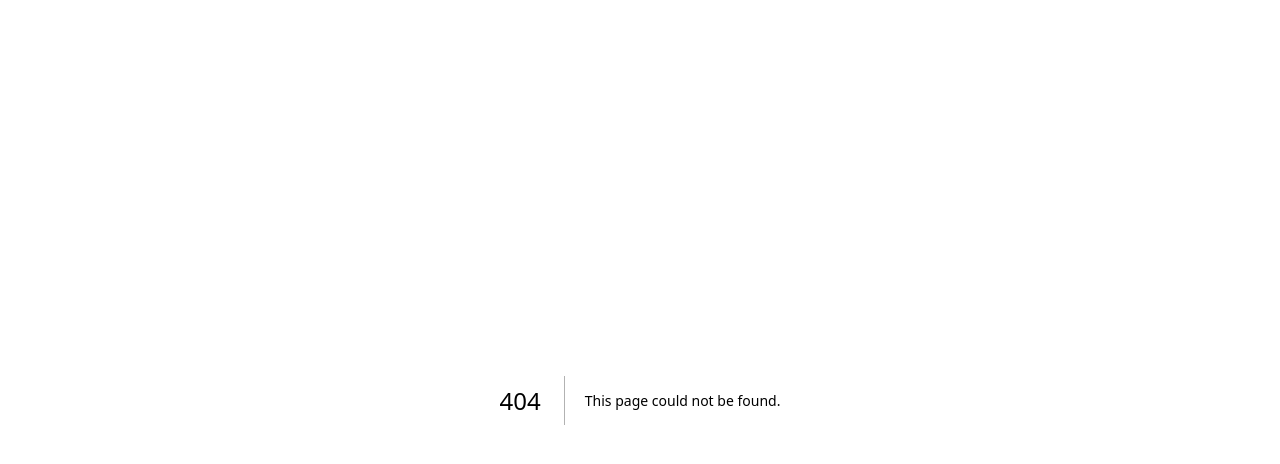
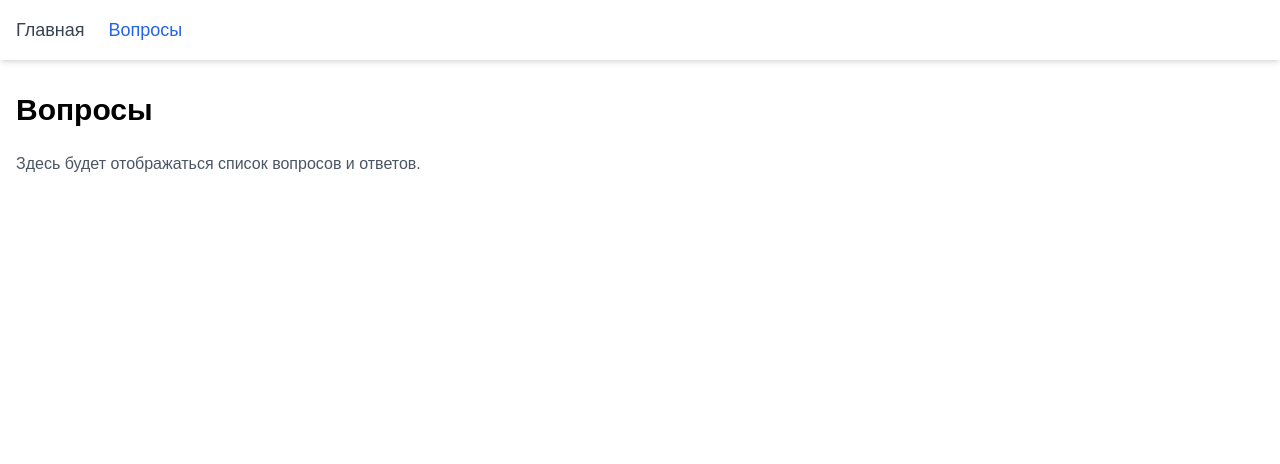
Before and after one commit to yamkin29/preparing-app, a Next.js app: page /questions in a window 1280 px wide. Before the commit this address had no page. Shown: the top 464 px of the page. Built offline with nearby package versions, Linux system fonts and the light colour scheme.

Commit message:
Added Header and Questions.

```diff
--- a/src/app/layout.tsx
+++ b/src/app/layout.tsx
@@ -2,6 +2,7 @@ import type { Metadata } from "next";
 import { Geist, Geist_Mono } from "next/font/google";
 import "./globals.css";
 import React from "react";
+import Header from "@/components/Header";
 
 const geistSans = Geist({
   variable: "--font-geist-sans",
@@ -28,7 +29,10 @@ export default function RootLayout({
       <body suppressHydrationWarning
         className={`${geistSans.variable} ${geistMono.variable} antialiased`}
       >
-        {children}
+        <Header />
+        <main className="container mx-auto px-4 py-8">
+          {children}
+        </main>
       </body>
     </html>
   );
--- /dev/null
+++ b/src/app/questions/page.tsx
@@ -0,0 +1,10 @@
+export default function QuestionsPage() {
+  return (
+    <div className="space-y-6">
+      <h1 className="text-3xl font-bold">Вопросы</h1>
+      <p className="text-gray-600">
+        Здесь будет отображаться список вопросов и ответов.
+      </p>
+    </div>
+  );
+}
--- /dev/null
+++ b/src/components/Header.tsx
@@ -0,0 +1,37 @@
+'use client';
+
+import Link from 'next/link';
+import { usePathname } from 'next/navigation';
+
+export default function Header() {
+  const pathname = usePathname();
+
+  return (
+    <header className="bg-white shadow-md">
+      <nav className="container mx-auto px-4 py-4">
+        <ul className="flex space-x-6">
+          <li>
+            <Link
+              href="/"
+              className={`text-lg font-medium hover:text-blue-600 transition-colors ${
+                pathname === '/' ? 'text-blue-600' : 'text-gray-700'
+              }`}
+            >
+              Главная
+            </Link>
+          </li>
+          <li>
+            <Link
+              href="/questions"
+              className={`text-lg font-medium hover:text-blue-600 transition-colors ${
+                pathname === '/questions' ? 'text-blue-600' : 'text-gray-700'
+              }`}
+            >
+              Вопросы
+            </Link>
+          </li>
+        </ul>
+      </nav>
+    </header>
+  );
+}
```
